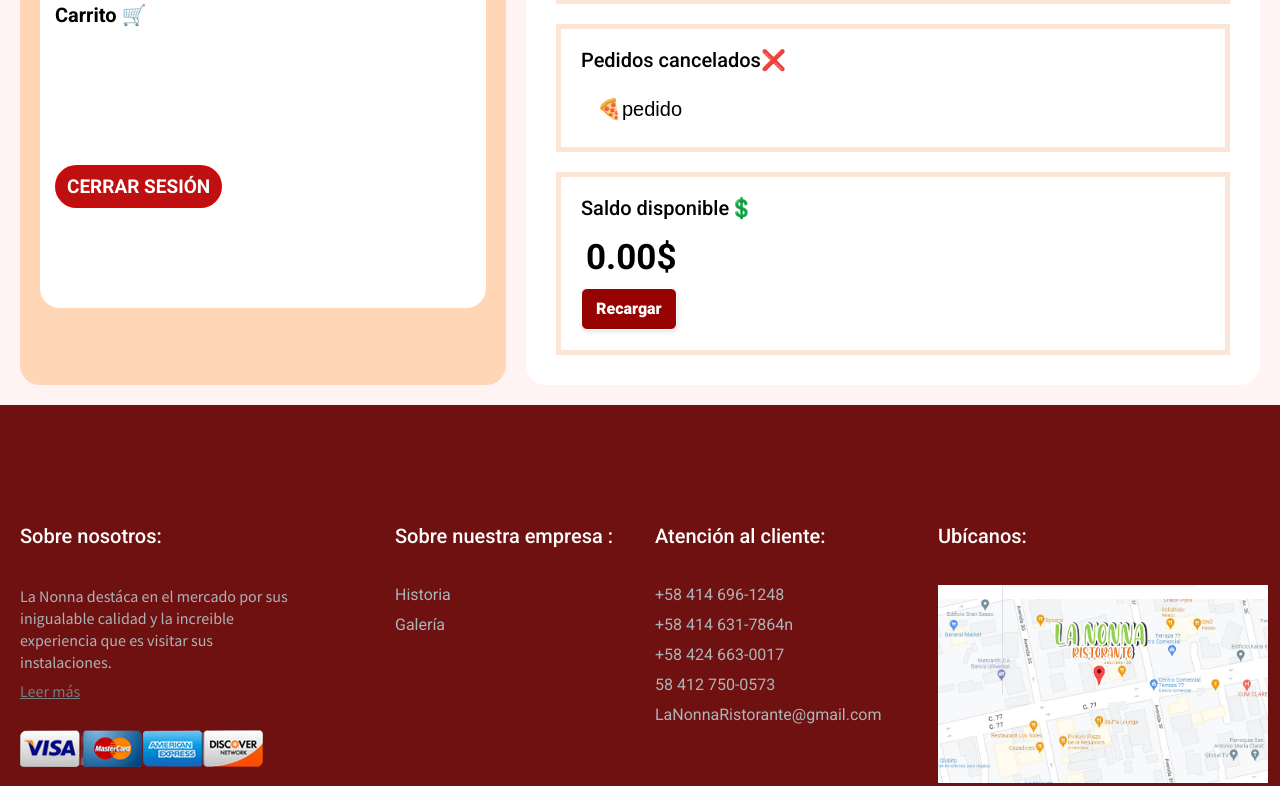
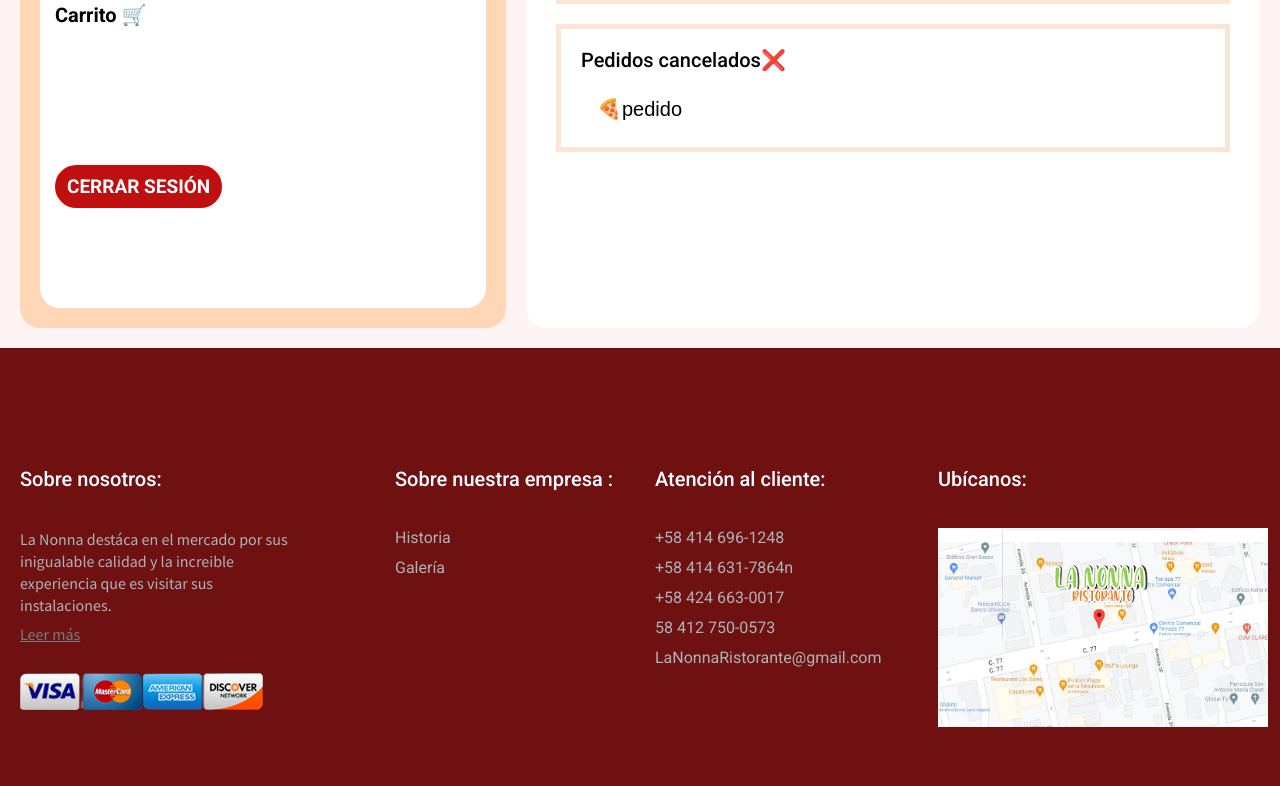
Before and after one commit to briyithhhh/la-nonna, a website: page profile.html in a window 1280 px wide. Shown: the part 762-1548 px from the top of the page. Drawn offline with Linux system fonts and the light colour scheme; a web font is replaced by a local one.

Commit message:
recarga-deleted

```diff
--- a/profile.html
+++ b/profile.html
@@ -105,11 +105,6 @@
               <br>
               <li>🍕pedido</li>
             </ul>
-            <ul class="border">
-                <h3>Saldo disponible💲</h3>
-                <h2>0.00$</h2>
-                <button class="button-2" role="button">Recargar</button>
-            </ul>
         </div>
     </div>
 
```
